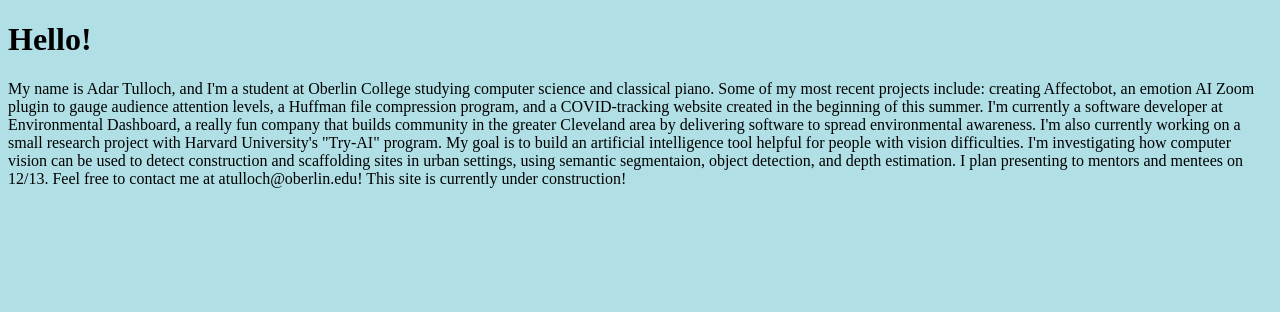
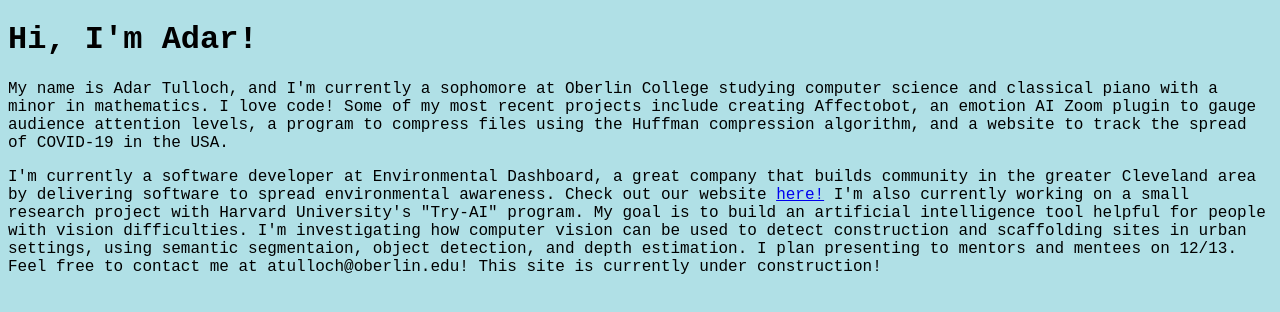
Before and after one commit to adartulloch/adartulloch.github.io, a plain HTML site: page index.html in a window 1280 px wide. Drawn offline with Linux system fonts and the light colour scheme.

Commit message:
rebuilding phase (1)

```diff
--- a/index.html
+++ b/index.html
@@ -1,13 +1,27 @@
-
-
 <!DOCTYPE html>
 <html>
-<body style="background-color:powderblue;">
+<head>
+<style>
+body {
+  font-family: 'Courier New', monospace;
+  background-color: powderblue;
+}
+</style>
+</head>
+<body>
 
-<h1>Hello!</h1>
-<p>My name is Adar Tulloch, and I'm a student at Oberlin College studying computer science and classical piano. Some of my most recent projects include: creating Affectobot, an emotion AI Zoom plugin to gauge audience attention levels, a Huffman file compression program, and a COVID-tracking website created in the beginning of this summer.
-I'm currently a software developer at Environmental Dashboard, a really fun company that builds community in the greater Cleveland area by delivering software to spread environmental awareness. I'm also currently working on a small research project with Harvard University's "Try-AI" program. My goal is to build an artificial intelligence tool helpful for people with vision difficulties.
-I'm investigating how computer vision can be used to detect construction and scaffolding sites in urban settings, using semantic segmentaion, object detection, and depth estimation. I plan presenting to mentors and mentees on 12/13.
+<h1>Hi, I'm Adar!</h1>
+<p>My name is Adar Tulloch, and I'm currently a sophomore at Oberlin College studying computer science and classical piano with a minor in mathematics.
+  I love code! Some of my most recent projects include creating Affectobot, an emotion AI Zoom plugin to gauge audience attention levels, a program to
+  compress files using the Huffman compression algorithm, and a website to track the spread of COVID-19 in the USA.
+</p>
+<p>
+I'm currently a software developer at Environmental Dashboard, a great company that builds community in the greater Cleveland area by
+delivering software to spread environmental awareness. Check out our website <a href="https://www.environmentaldashboard.org/">here!</a> I'm also currently working on a small research project with Harvard University's "Try-AI" program.
+ My goal is to build an artificial intelligence tool helpful for people with vision difficulties.
+I'm investigating how computer vision can be used to detect construction and scaffolding sites in urban settings, using semantic segmentaion, object detection,
+and depth estimation. I plan presenting to mentors and mentees on 12/13.
 Feel free to contact me at atulloch@oberlin.edu! This site is currently under construction!</p>
+
 </body>
 </html>
```
Also changed, not shown: img/website_profile.png (added).
